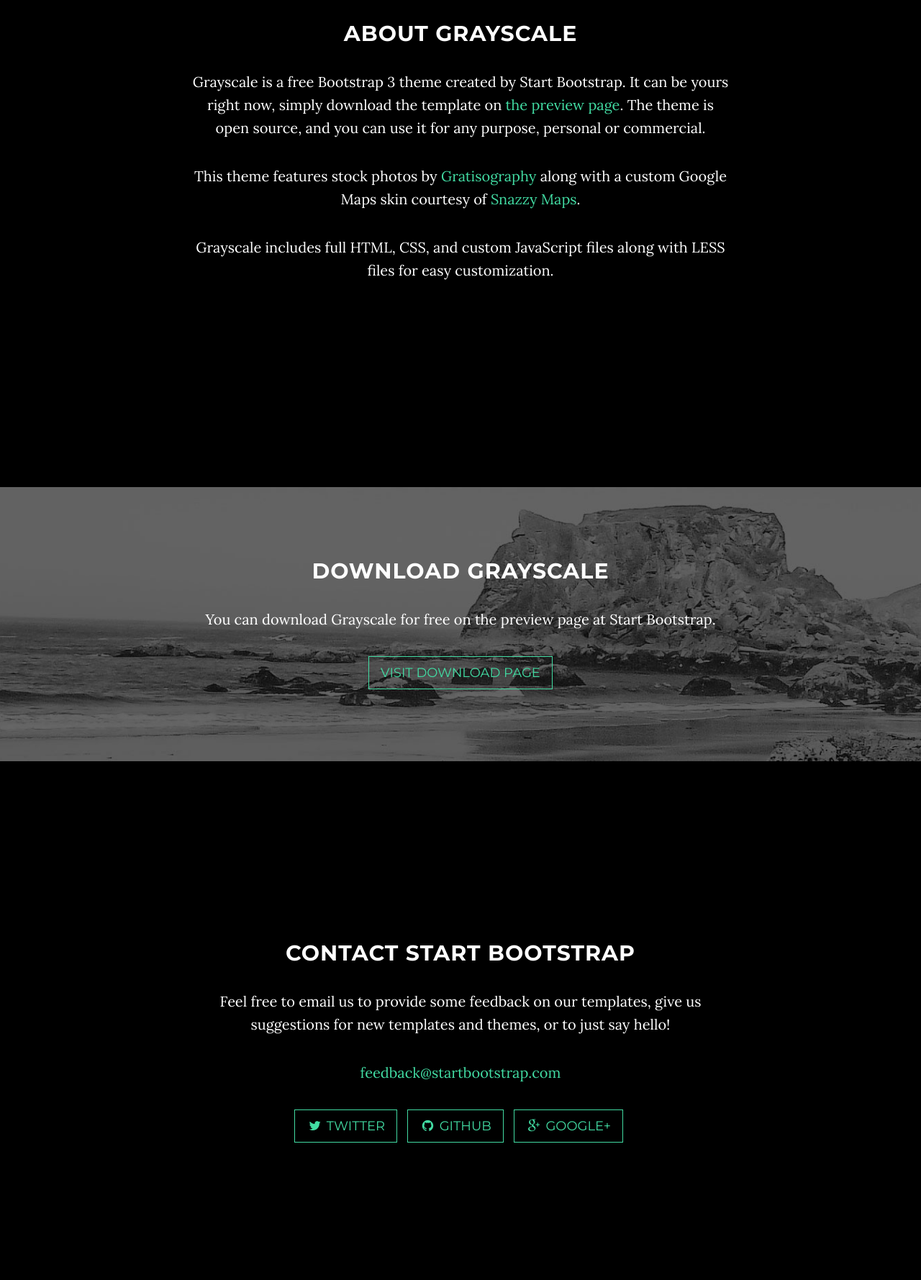
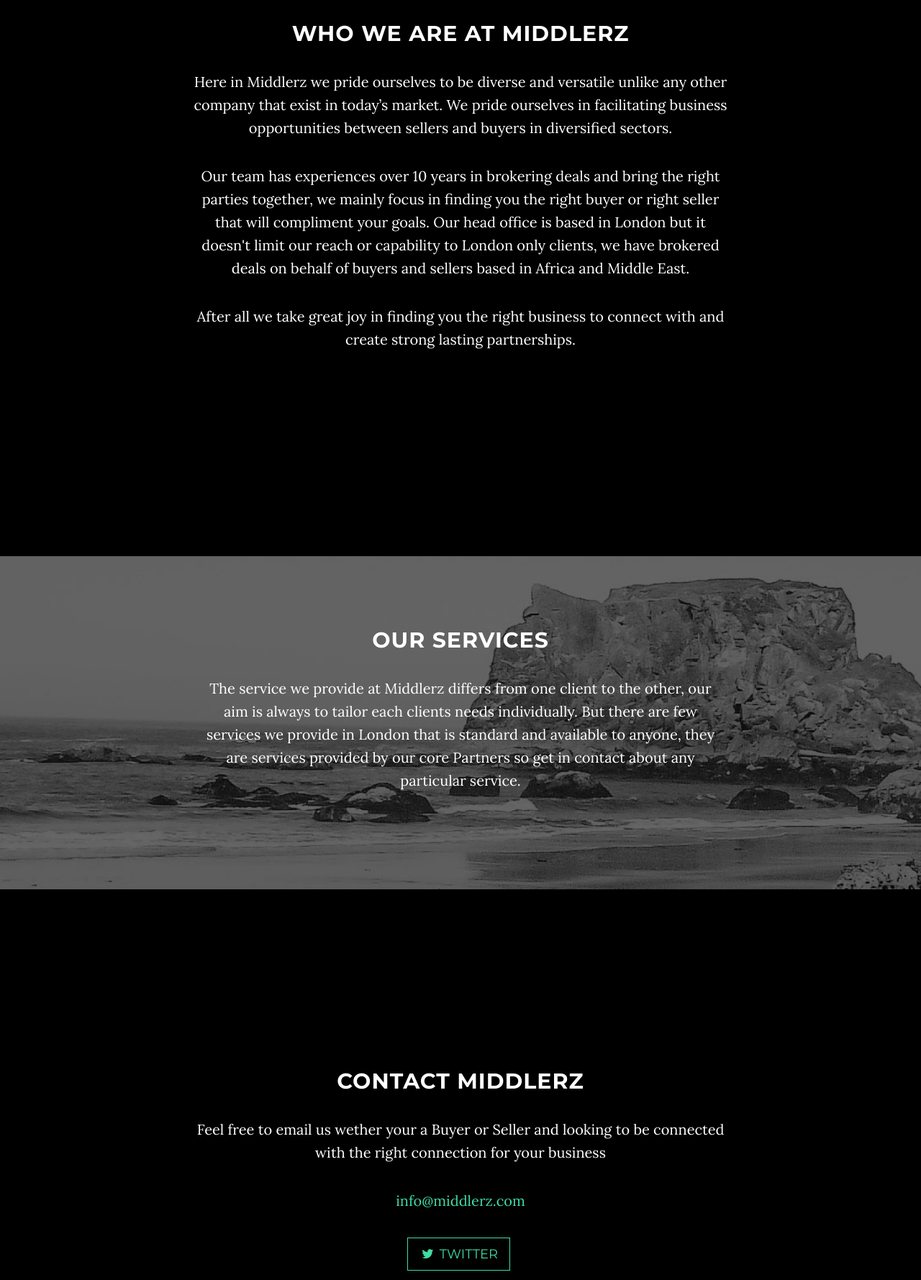
Before and after one commit to iamskh/Mdz, a plain HTML site: page index.html in a window 1280 px wide. Shown: the part 1020-2799 px from the top of the page at 72% size. Drawn offline with Linux system fonts and the light colour scheme; some packages are replaced by stand-ins of ours.

Commit message:
redesign content updates

```diff
--- a/index.html
+++ b/index.html
@@ -9,7 +9,7 @@
     <meta name="description" content="">
     <meta name="author" content="">
 
-    <title>Grayscale - Start Bootstrap Theme</title>
+    <title>Middlerz - Your Ideal Middleman</title>
 
     <!-- Bootstrap Core CSS -->
     <link href="css/bootstrap.min.css" rel="stylesheet">
@@ -41,7 +41,7 @@
                     <i class="fa fa-bars"></i>
                 </button>
                 <a class="navbar-brand page-scroll" href="#page-top">
-                    <i class="fa fa-play-circle"></i>  <span class="light">Start</span> Bootstrap
+                    <span class="light"></span> Middlerz
                 </a>
             </div>
 
@@ -56,7 +56,7 @@
                         <a class="page-scroll" href="#about">About</a>
                     </li>
                     <li>
-                        <a class="page-scroll" href="#download">Download</a>
+                        <a class="page-scroll" href="#download">Services</a>
                     </li>
                     <li>
                         <a class="page-scroll" href="#contact">Contact</a>
@@ -74,8 +74,8 @@
             <div class="container">
                 <div class="row">
                     <div class="col-md-8 col-md-offset-2">
-                        <h1 class="brand-heading">Grayscale</h1>
-                        <p class="intro-text">A free, responsive, one page Bootstrap theme.<br>Created by Start Bootstrap.</p>
+                        <h1 class="brand-heading">Middlerz</h1>
+                        <p class="intro-text">Your ideal Middleman to connect you with the right supplier or seller.</p>
                         <a href="#about" class="btn btn-circle page-scroll">
                             <i class="fa fa-angle-double-down animated"></i>
                         </a>
@@ -89,10 +89,10 @@
     <section id="about" class="container content-section text-center">
         <div class="row">
             <div class="col-lg-8 col-lg-offset-2">
-                <h2>About Grayscale</h2>
-                <p>Grayscale is a free Bootstrap 3 theme created by Start Bootstrap. It can be yours right now, simply download the template on <a href="http://startbootstrap.com/template-overviews/grayscale/">the preview page</a>. The theme is open source, and you can use it for any purpose, personal or commercial.</p>
-                <p>This theme features stock photos by <a href="http://gratisography.com/">Gratisography</a> along with a custom Google Maps skin courtesy of <a href="http://snazzymaps.com/">Snazzy Maps</a>.</p>
-                <p>Grayscale includes full HTML, CSS, and custom JavaScript files along with LESS files for easy customization.</p>
+                <h2>Who we are at Middlerz</h2>
+                <p> Here in Middlerz we pride ourselves to be diverse and versatile unlike any other company that exist in today’s market. We pride ourselves in facilitating business opportunities between sellers and buyers in diversified sectors.</p>
+                <p>Our team has experiences over 10 years in brokering deals and bring the right parties together, we mainly focus in finding you the right buyer or right seller that will compliment your goals. Our head office is based in London but it doesn't limit our reach or capability to London only clients, we have brokered deals on behalf of buyers and sellers based in Africa and Middle East.</p>
+                <p>After all we take great joy in finding you the right business to connect with and create strong lasting partnerships.</p>
             </div>
         </div>
     </section>
@@ -102,9 +102,8 @@
         <div class="download-section">
             <div class="container">
                 <div class="col-lg-8 col-lg-offset-2">
-                    <h2>Download Grayscale</h2>
-                    <p>You can download Grayscale for free on the preview page at Start Bootstrap.</p>
-                    <a href="http://startbootstrap.com/template-overviews/grayscale/" class="btn btn-default btn-lg">Visit Download Page</a>
+                    <h2>Our Services</h2>
+                    <p>The service we provide at Middlerz differs from one client to the other, our aim is always to tailor each clients needs individually. But there are few services we provide in London that is standard and available to anyone, they are services provided by our core Partners so get in contact about any particular service.</p>
                 </div>
             </div>
         </div>
@@ -114,19 +113,13 @@
     <section id="contact" class="container content-section text-center">
         <div class="row">
             <div class="col-lg-8 col-lg-offset-2">
-                <h2>Contact Start Bootstrap</h2>
-                <p>Feel free to email us to provide some feedback on our templates, give us suggestions for new templates and themes, or to just say hello!</p>
-                <p><a href="mailto:feedback@startbootstrap.com">feedback@startbootstrap.com</a>
+                <h2>Contact Middlerz</h2>
+                <p>Feel free to email us wether your a Buyer or Seller and looking to be connected with the right connection for your business</p>
+                <p><a href="info@middlerz.com">info@middlerz.com</a>
                 </p>
                 <ul class="list-inline banner-social-buttons">
                     <li>
-                        <a href="https://twitter.com/SBootstrap" class="btn btn-default btn-lg"><i class="fa fa-twitter fa-fw"></i> <span class="network-name">Twitter</span></a>
-                    </li>
-                    <li>
-                        <a href="https://github.com/IronSummitMedia/startbootstrap" class="btn btn-default btn-lg"><i class="fa fa-github fa-fw"></i> <span class="network-name">Github</span></a>
-                    </li>
-                    <li>
-                        <a href="https://plus.google.com/+Startbootstrap/posts" class="btn btn-default btn-lg"><i class="fa fa-google-plus fa-fw"></i> <span class="network-name">Google+</span></a>
+                        <a href="https://twitter.com/middlerz" class="btn btn-default btn-lg"><i class="fa fa-twitter fa-fw"></i> <span class="network-name">Twitter</span></a>
                     </li>
                 </ul>
             </div>
@@ -139,7 +132,7 @@
     <!-- Footer -->
     <footer>
         <div class="container text-center">
-            <p>Copyright &copy; Your Website 2014</p>
+            <p>Copyright &copy; Middlerz 2016</p>
         </div>
     </footer>
 
```
